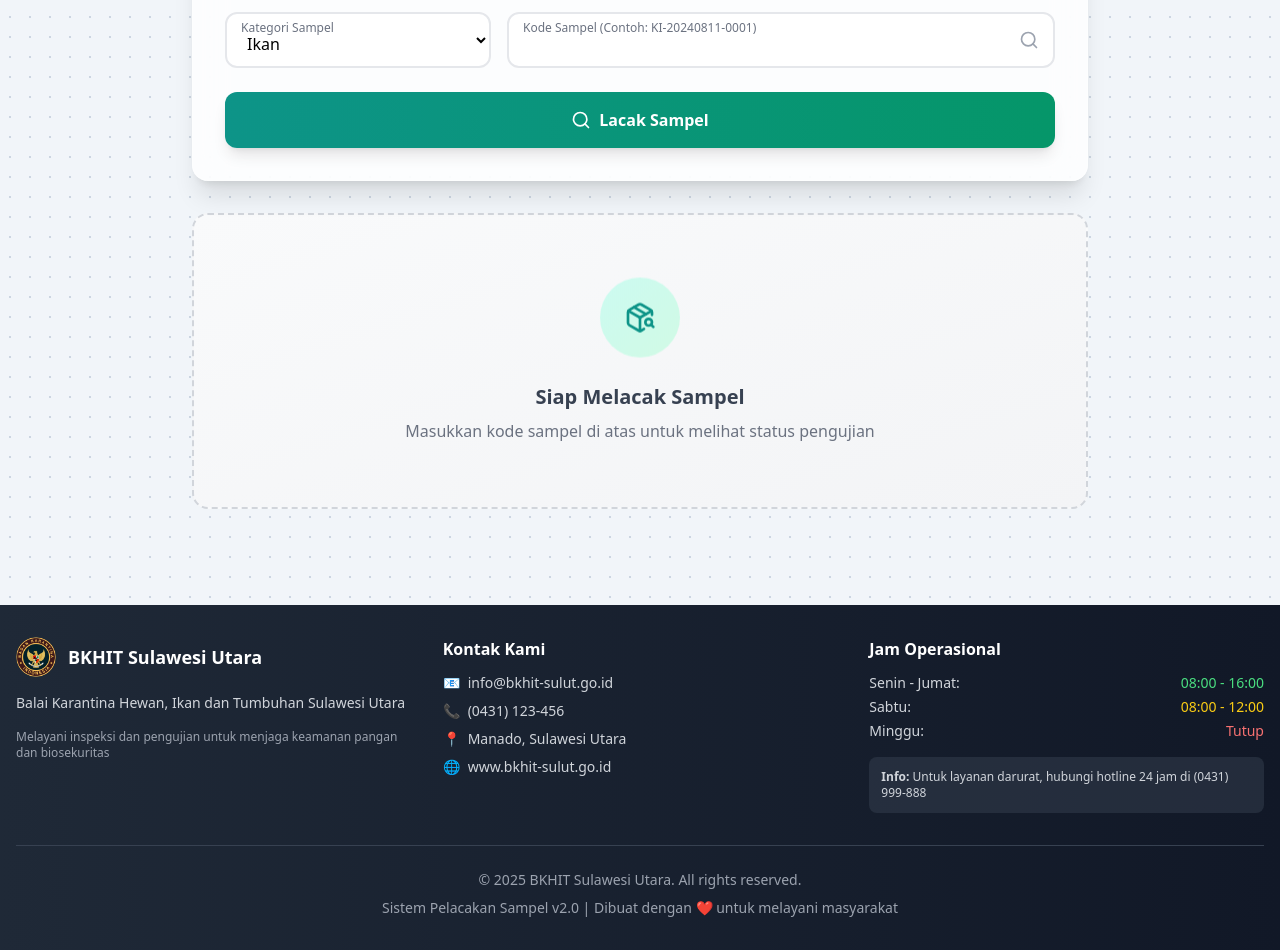
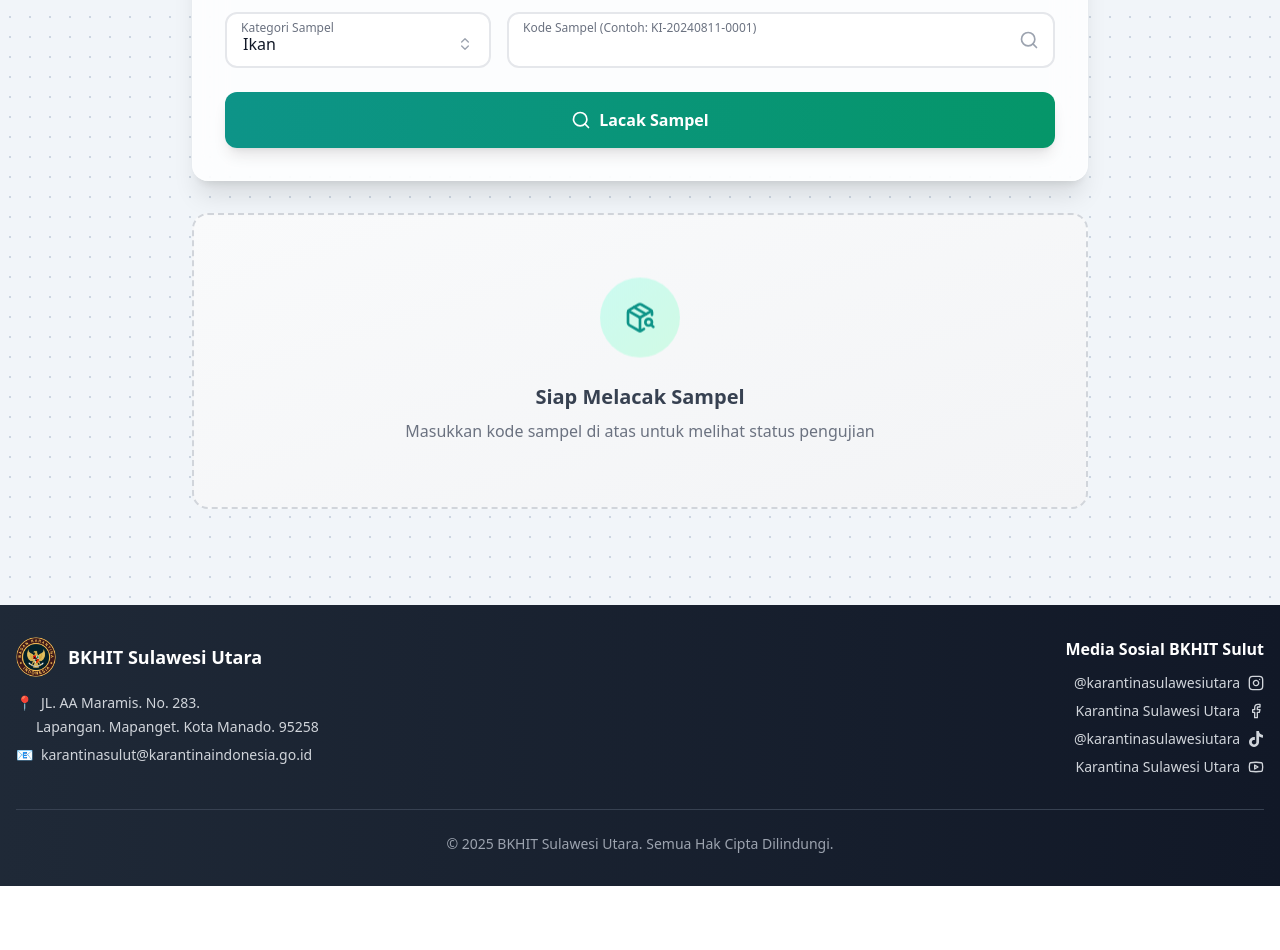
Before and after one commit to forceqeko/pelacakan-publik, a React (Vite) app: page / in a window 1280 px wide. Shown: the part 233-1183 px from the top of the page. After the commit the page ends 1119 px from the top, so only its background shows below. Built offline with nearby package versions, Linux system fonts and the light colour scheme.

Commit message:
sinkronisasi

```diff
--- a/index.html
+++ b/index.html
@@ -3,7 +3,7 @@
   <head>
     <meta charset="UTF-8" />
     <!-- Menggunakan path yang benar untuk favicon -->
-    <link rel="icon" type="image/png" href="/pelacakan-publik/logo-barantin.png" />
+    <link rel="icon" type="image/png" href="/logo-barantin.png" />
     <meta name="viewport" content="width=device-width, initial-scale=1.0" />
     <title>Pelacakan Sampel - Lab Karantina Ikan Sulut</title>
   </head>
--- a/src/App.tsx
+++ b/src/App.tsx
@@ -1,6 +1,7 @@
 // Lokasi: src/App.tsx (di proyek pelacakan-publik)
 
 import { QueryClient, QueryClientProvider } from '@tanstack/react-query';
+import { Instagram, Facebook, Youtube, Video } from 'lucide-react';
 import TrackerPage from './TrackerPage';
 import logo from '/logo-barantin.png';
 
@@ -41,69 +42,56 @@ function App() {
 
         <footer className="bg-gradient-to-r from-gray-800 to-gray-900 text-white py-8 mt-16">
           <div className="container mx-auto px-4">
-            <div className="grid grid-cols-1 md:grid-cols-3 gap-8">
+            <div className="grid grid-cols-1 md:grid-cols-2 gap-8">
               <div>
                 <div className="flex items-center gap-3 mb-4">
                   <img src={logo} alt="Logo BKHIT" className="w-10 h-10 rounded-full" />
                   <h4 className="text-lg font-bold">BKHIT Sulawesi Utara</h4>
                 </div>
-                <p className="text-gray-300 text-sm mb-4">
-                  Balai Karantina Hewan, Ikan dan Tumbuhan Sulawesi Utara
-                </p>
-                <p className="text-gray-400 text-xs">
-                  Melayani inspeksi dan pengujian untuk menjaga keamanan pangan dan biosekuritas
-                </p>
-              </div>
-
-              <div>
-                <h5 className="font-semibold mb-3 text-white">Kontak Kami</h5>
                 <div className="space-y-2 text-sm text-gray-300">
+                  <div className="flex flex-col gap-1">
+                    <p className="flex items-start gap-2">
+                      <span>📍</span>
+                      <span>JL. AA Maramis. No. 283.</span>
+                    </p>
+                    <p className="flex items-start gap-2 ml-5">
+                      <span>Lapangan. Mapanget. Kota Manado. 95258</span>
+                    </p>
+                  </div>
                   <p className="flex items-center gap-2">
                     <span>📧</span>
-                    <span>info@bkhit-sulut.go.id</span>
-                  </p>
-                  <p className="flex items-center gap-2">
-                    <span>📞</span>
-                    <span>(0431) 123-456</span>
-                  </p>
-                  <p className="flex items-center gap-2">
-                    <span>📍</span>
-                    <span>Manado, Sulawesi Utara</span>
-                  </p>
-                  <p className="flex items-center gap-2">
-                    <span>🌐</span>
-                    <span>www.bkhit-sulut.go.id</span>
+                    <span>karantinasulut@karantinaindonesia.go.id</span>
                   </p>
                 </div>
               </div>
 
-              <div>
-                <h5 className="font-semibold mb-3 text-white">Jam Operasional</h5>
-                <div className="space-y-1 text-sm text-gray-300">
-                  <div className="flex justify-between">
-                    <span>Senin - Jumat:</span>
-                    <span className="text-green-400">08:00 - 16:00</span>
-                  </div>
-                  <div className="flex justify-between">
-                    <span>Sabtu:</span>
-                    <span className="text-yellow-400">08:00 - 12:00</span>
-                  </div>
-                  <div className="flex justify-between">
-                    <span>Minggu:</span>
-                    <span className="text-red-400">Tutup</span>
-                  </div>
-                </div>
-                <div className="mt-4 p-3 bg-gray-700/50 rounded-lg">
-                  <p className="text-xs text-gray-300">
-                    <strong>Info:</strong> Untuk layanan darurat, hubungi hotline 24 jam di (0431) 999-888
+              <div className="text-right">
+                <h5 className="font-semibold mb-3 text-white">Media Sosial BKHIT Sulut</h5>
+                <div className="space-y-2 text-sm text-gray-300">
+                  <p className="flex items-center justify-end gap-2">
+                    <span>@karantinasulawesiutara</span>
+                    <Instagram size={16} />
+                  </p>
+                  <p className="flex items-center justify-end gap-2">
+                    <span>Karantina Sulawesi Utara</span>
+                    <Facebook size={16} />
+                  </p>
+                  <p className="flex items-center justify-end gap-2">
+                    <span>@karantinasulawesiutara</span>
+                    <svg width="16" height="16" viewBox="0 0 24 24" fill="currentColor" className="text-gray-300">
+                      <path d="M12.525.02c1.31-.02 2.61-.01 3.91-.02.08 1.53.63 3.09 1.75 4.17 1.12 1.11 2.7 1.62 4.24 1.79v4.03c-1.44-.05-2.89-.35-4.2-.97-.57-.26-1.1-.59-1.62-.93-.01 2.92.01 5.84-.02 8.75-.08 1.4-.54 2.79-1.35 3.94-1.31 1.92-3.58 3.17-5.91 3.21-1.43.08-2.86-.31-4.08-1.03-2.02-1.19-3.44-3.37-3.65-5.71-.02-.5-.03-1-.01-1.49.18-1.9 1.12-3.72 2.58-4.96 1.66-1.44 3.98-2.13 6.15-1.72.02 1.48-.04 2.96-.04 4.44-.99-.32-2.15-.23-3.02.37-.63.41-1.11 1.04-1.36 1.75-.21.51-.15 1.07-.14 1.61.24 1.64 1.82 3.02 3.5 2.87 1.12-.01 2.19-.66 2.77-1.61.19-.33.4-.67.41-1.06.1-1.79.06-3.57.07-5.36.01-4.03-.01-8.05.02-12.07z"/>
+                    </svg>
+                  </p>
+                  <p className="flex items-center justify-end gap-2">
+                    <span>Karantina Sulawesi Utara</span>
+                    <Youtube size={16} />
                   </p>
                 </div>
               </div>
             </div>
 
             <div className="border-t border-gray-700 mt-8 pt-6 text-center text-sm text-gray-400">
-              <p>&copy; {new Date().getFullYear()} BKHIT Sulawesi Utara. All rights reserved.</p>
-              <p className="mt-2">Sistem Pelacakan Sampel v2.0 | Dibuat dengan ❤️ untuk melayani masyarakat</p>
+              <p>&copy; {new Date().getFullYear()} BKHIT Sulawesi Utara. Semua Hak Cipta Dilindungi.</p>
             </div>
           </div>
         </footer>
--- a/src/TrackerPage.tsx
+++ b/src/TrackerPage.tsx
@@ -1,8 +1,8 @@
 // Lokasi: src/TrackerPage.tsx (di proyek pelacakan-publik)
 
-import { useState, useEffect } from 'react';
+import { useState, useEffect, useRef, useMemo } from 'react';
 import { useQuery } from '@tanstack/react-query';
-import { Search, Info, FlaskConical, Calendar, CheckCircle, Loader2, Frown, PackageSearch, FileText, Hourglass, Clock } from 'lucide-react';
+import { Search, Info, FlaskConical, Calendar, CheckCircle, Loader2, Frown, PackageSearch, FileText, Hourglass, Clock, ChevronsUpDown } from 'lucide-react';
 import { fetchSampleByCode, type Sample, type Category } from './lib/api';
 
 // Tipe untuk satu item riwayat
@@ -11,17 +11,132 @@ type HistoryItem = {
     timestamp: string;
 };
 
+// Tipe untuk dropdown option
+type DropdownOption = {
+    value: string;
+    label: string;
+};
+
+// Custom Dropdown Component dengan animasi seperti aplikasi internal
+function CustomDropdown({
+    label,
+    value,
+    onSelect,
+    options,
+    placeholder,
+    searchable = false
+}: {
+    label: string;
+    value: string;
+    onSelect: (value: string) => void;
+    options: DropdownOption[];
+    placeholder: string;
+    searchable?: boolean;
+}) {
+    const [isOpen, setIsOpen] = useState(false);
+    const [searchTerm, setSearchTerm] = useState('');
+    const dropdownRef = useRef<HTMLDivElement>(null);
+
+    // Filter options based on search
+    const filteredOptions = useMemo(() =>
+        searchable
+            ? options.filter(option =>
+                option.label.toLowerCase().includes(searchTerm.toLowerCase())
+              )
+            : options,
+        [options, searchTerm, searchable]
+    );
+
+    // Click outside handler
+    useEffect(() => {
+        function handleClickOutside(event: MouseEvent) {
+            if (dropdownRef.current && !dropdownRef.current.contains(event.target as Node)) {
+                setIsOpen(false);
+                setSearchTerm('');
+            }
+        }
+        document.addEventListener("mousedown", handleClickOutside);
+        return () => document.removeEventListener("mousedown", handleClickOutside);
+    }, []);
+
+    const handleSelect = (optionValue: string) => {
+        onSelect(optionValue);
+        setIsOpen(false);
+        setSearchTerm('');
+    };
+
+    const selectedOption = options.find(opt => opt.value === value);
+
+    return (
+        <div className="relative" ref={dropdownRef}>
+            <label className="absolute left-4 top-2 text-xs text-gray-500 transition-all z-10">
+                {label}
+            </label>
+            <button
+                type="button"
+                onClick={() => setIsOpen(!isOpen)}
+                className="w-full h-14 px-4 pt-4 pb-2 border-2 border-gray-200 rounded-xl focus:border-teal-500 focus:ring-2 focus:ring-teal-500/20 transition-all bg-white text-left flex justify-between items-center hover:border-gray-300"
+            >
+                <span className={selectedOption ? 'text-gray-900' : 'text-gray-500'}>
+                    {selectedOption ? selectedOption.label : placeholder}
+                </span>
+                <ChevronsUpDown size={16} className={`text-gray-400 transition-transform duration-200 ${isOpen ? 'rotate-180' : ''}`} />
+            </button>
+
+            <div className={`absolute z-50 mt-1 w-full bg-white border border-gray-300 rounded-xl shadow-lg max-h-60 overflow-y-auto transition-all duration-200 ease-out origin-top ${
+                isOpen ? 'opacity-100 scale-100' : 'opacity-0 scale-95 pointer-events-none'
+            }`}>
+                {searchable && (
+                    <div className="p-3 border-b border-gray-100">
+                        <div className="relative">
+                            <input
+                                type="text"
+                                placeholder="Cari..."
+                                value={searchTerm}
+                                onChange={e => setSearchTerm(e.target.value)}
+                                className="w-full pl-8 pr-3 py-2 border border-gray-200 rounded-lg text-sm focus:border-teal-500 focus:ring-1 focus:ring-teal-500 transition-all"
+                            />
+                            <Search size={16} className="absolute left-2.5 top-1/2 -translate-y-1/2 text-gray-400" />
+                        </div>
+                    </div>
+                )}
+
+                <ul className="py-1">
+                    {filteredOptions.length > 0 ? (
+                        filteredOptions.map((option) => (
+                            <li
+                                key={option.value}
+                                onClick={() => handleSelect(option.value)}
+                                className={`px-4 py-3 hover:bg-teal-50 cursor-pointer transition-colors text-sm ${
+                                    value === option.value ? 'bg-teal-100 text-teal-900 font-medium' : 'text-gray-700'
+                                }`}
+                            >
+                                {option.label}
+                            </li>
+                        ))
+                    ) : (
+                        <li className="px-4 py-3 text-gray-500 text-sm italic">
+                            Tidak ada opsi yang ditemukan
+                        </li>
+                    )}
+                </ul>
+            </div>
+        </div>
+    );
+}
+
 // Komponen untuk menampilkan hasil pencarian dalam bentuk timeline
 function SearchResult({ sample }: { sample: Sample }) {
     const [history, setHistory] = useState<HistoryItem[]>([]);
 
-    // Updated workflow stages to match new internal app process
+    // Updated workflow stages with user-friendly labels for public
     const allStages = [
         "Menunggu",
-        "Disetujui Admin",
         "Sampel Diterima",
-        "Proses Uji",
-        "Selesai"
+        "Kaji Ulang Selesai",
+        "Sedang Melakukan Pengujian",
+        "Pengujian Selesai",
+        "Laporan Hasil Uji"
     ];
 
     useEffect(() => {
@@ -106,8 +221,8 @@ function SearchResult({ sample }: { sample: Sample }) {
                                 <Info size={16} className="text-white"/>
                             </div>
                             <div className="flex-1 min-w-0">
-                                <p className="text-xs text-gray-500 font-medium">Target Pengujian</p>
-                                <p className="text-sm font-semibold text-gray-800 truncate">{sample['Target HPI / HPIK'] || '-'}</p>
+                                <p className="text-xs text-gray-500 font-medium">Target Penyakit</p>
+                                <p className="text-sm font-semibold text-gray-800 truncate">{sample['Target Penyakit'] || '-'}</p>
                             </div>
                         </div>
                     </div>
@@ -132,7 +247,7 @@ function SearchResult({ sample }: { sample: Sample }) {
                     Riwayat Status
                 </h3>
 
-                <ol className="relative">
+                <ol className="relative border-l-2 border-gray-200 ml-6">
                     {allStages.map((stage, index) => {
                         const historyEntry = history.find(h => h.status.toLowerCase() === stage.toLowerCase());
                         const hasThisStage = !!historyEntry;
@@ -140,14 +255,14 @@ function SearchResult({ sample }: { sample: Sample }) {
                         const isCurrent = !hasThisStage && index === lastCompletedStageIndex + 1;
 
                         return (
-                            <li key={stage} className="mb-6 ml-8 group">
-                                <span className={`absolute flex items-center justify-center w-10 h-10 rounded-full -left-5 ring-4 ring-white shadow-lg transition-all group-hover:scale-110 ${
+                            <li key={stage} className="mb-8 ml-6 group">
+                                <span className={`absolute flex items-center justify-center w-12 h-12 rounded-full -left-6 ring-4 ring-white shadow-lg transition-all group-hover:scale-110 ${
                                     isCurrent ? 'bg-teal-500' : (isCompleted ? 'bg-green-500' : 'bg-gray-400')
                                 }`}>
                                     {getStatusIcon(isCompleted, isCurrent)}
                                 </span>
 
-                                <div className="bg-gray-50 rounded-xl p-4 border border-gray-200/50 hover:bg-white hover:shadow-md transition-all duration-200">
+                                <div className="bg-gray-50 rounded-xl p-5 border border-gray-200/50 hover:bg-white hover:shadow-md transition-all duration-200">
                                     <h3 className={`text-lg font-semibold ${isCurrent || isCompleted ? 'text-gray-900' : 'text-gray-400'}`}>
                                         {stage}
                                     </h3>
@@ -180,6 +295,11 @@ export default function TrackerPage() {
     const [searchTerm, setSearchTerm] = useState('');
     const [executedSearch, setExecutedSearch] = useState({ term: '', category: '' });
     const [loadingMessage, setLoadingMessage] = useState('Mencari Sampel...');
+
+    // Handler untuk dropdown kategori
+    const handleCategorySelect = (value: string) => {
+        setSelectedCategory(value as Category);
+    };
 
     const { data: sample, isLoading, isError, error, isSuccess } = useQuery({
         queryKey: ['sample', executedSearch.category, executedSearch.term],
@@ -223,18 +343,17 @@ export default function TrackerPage() {
                 <form onSubmit={handleSearch} className="space-y-6">
                     <div className="grid grid-cols-1 md:grid-cols-3 gap-4">
                         <div className="relative">
-                            <select
+                            <CustomDropdown
+                                label="Kategori Sampel"
                                 value={selectedCategory}
-                                onChange={e => setSelectedCategory(e.target.value as Category)}
-                                className="peer w-full h-14 px-4 pt-4 pb-2 border-2 border-gray-200 rounded-xl focus:border-teal-500 focus:ring-2 focus:ring-teal-500/20 transition-all bg-white"
-                            >
-                                <option value="ikan">Ikan</option>
-                                <option value="hewan">Hewan</option>
-                                <option value="tumbuhan">Tumbuhan</option>
-                            </select>
-                            <label className="absolute left-4 top-2 text-xs text-gray-500 transition-all">
-                                Kategori Sampel
-                            </label>
+                                onSelect={handleCategorySelect}
+                                options={[
+                                    { value: 'ikan', label: 'Ikan' },
+                                    { value: 'hewan', label: 'Hewan' },
+                                    { value: 'tumbuhan', label: 'Tumbuhan' }
+                                ]}
+                                placeholder="Pilih Kategori"
+                            />
                         </div>
 
                         <div className="md:col-span-2 relative">
--- a/src/lib/api.ts
+++ b/src/lib/api.ts
@@ -25,7 +25,7 @@ export type Sample = {
   'Nama Komoditas / Nama Ilmiah': string;
   'Jumlah Sampel': number;
   'Target Uji': string;
-  'Target HPI / HPIK': string;
+  'Target Penyakit': string;
   'Metode Uji': string;
   'Status Pengujian': string;
   'Tanggal Penerimaan Sampel': string;
@@ -40,6 +40,9 @@ export type Sample = {
   // Kolom untuk tahap pengujian selanjutnya
   'Analis'?: string;
   'Tanggal Mulai Uji'?: string;
+
+  // Kolom untuk F.T.3.6 (Rekomendasi Simpulan)
+  'Simpulan'?: string;
 };
 
 /**
```
Also changed, not shown: .eslintrc.cjs, .stylelintrc.json, logo-barantin.png (added), 1 other file (tests, documents, lock files or other folders).
